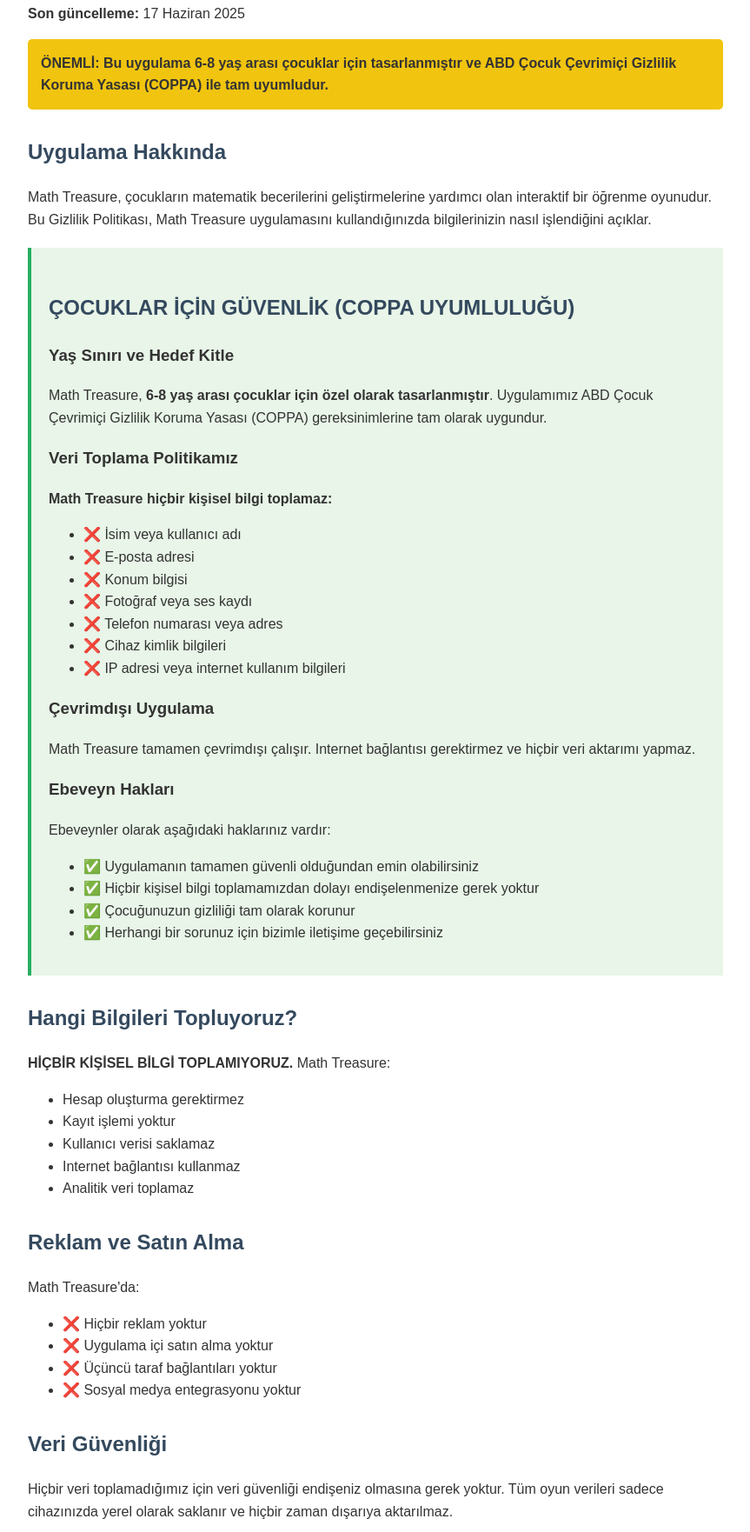
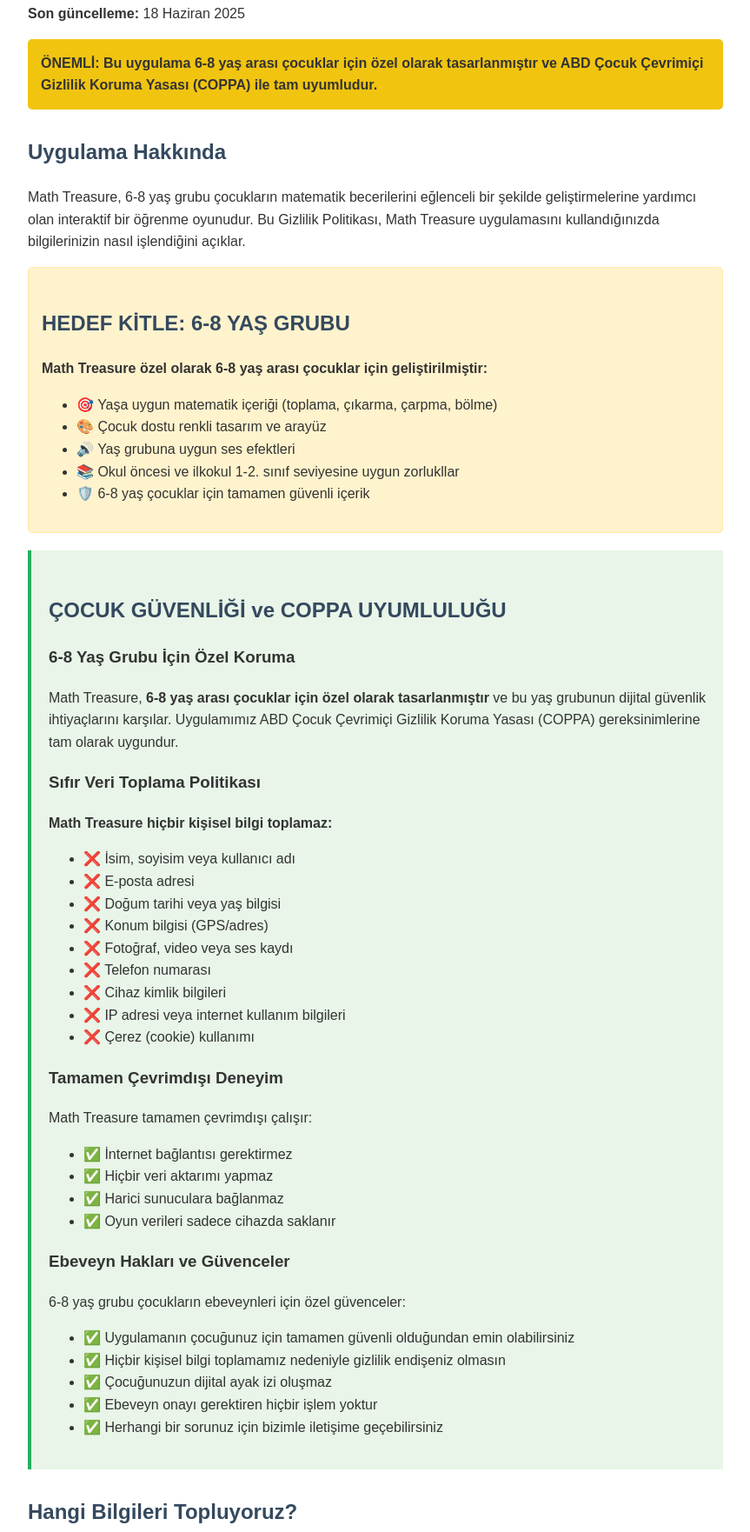
Before and after one commit to ismailtaktim/math-treasure-privacy, a plain HTML site: page index.html in a window 1280 px wide. Shown: the part 123-1885 px from the top of the page at 87% size, without its empty margins (208-1071 px from the left). Drawn offline with Linux system fonts and the light colour scheme.

Commit message:
Update index.html

```diff
--- a/index.html
+++ b/index.html
@@ -41,92 +41,146 @@
             border-radius: 5px;
             margin: 20px 0;
         }
+        .age-specific {
+            background-color: #fff3cd;
+            border: 1px solid #ffeaa7;
+            padding: 15px;
+            border-radius: 5px;
+            margin: 15px 0;
+        }
     </style>
 </head>
 <body>
 
 <h1>Math Treasure - Gizlilik Politikası</h1>
-<p><strong>Son güncelleme:</strong> 17 Haziran 2025</p>
+<p><strong>Son güncelleme:</strong> 18 Haziran 2025</p>
 
 <div class="highlight">
-ÖNEMLİ: Bu uygulama 6-8 yaş arası çocuklar için tasarlanmıştır ve ABD Çocuk Çevrimiçi Gizlilik Koruma Yasası (COPPA) ile tam uyumludur.
+ÖNEMLİ: Bu uygulama 6-8 yaş arası çocuklar için özel olarak tasarlanmıştır ve ABD Çocuk Çevrimiçi Gizlilik Koruma Yasası (COPPA) ile tam uyumludur.
 </div>
 
 <h2>Uygulama Hakkında</h2>
-<p>Math Treasure, çocukların matematik becerilerini geliştirmelerine yardımcı olan interaktif bir öğrenme oyunudur. Bu Gizlilik Politikası, Math Treasure uygulamasını kullandığınızda bilgilerinizin nasıl işlendiğini açıklar.</p>
+<p>Math Treasure, 6-8 yaş grubu çocukların matematik becerilerini eğlenceli bir şekilde geliştirmelerine yardımcı olan interaktif bir öğrenme oyunudur. Bu Gizlilik Politikası, Math Treasure uygulamasını kullandığınızda bilgilerinizin nasıl işlendiğini açıklar.</p>
+
+<div class="age-specific">
+<h2>HEDEF KİTLE: 6-8 YAŞ GRUBU</h2>
+<p><strong>Math Treasure özel olarak 6-8 yaş arası çocuklar için geliştirilmiştir:</strong></p>
+<ul>
+    <li>🎯 Yaşa uygun matematik içeriği (toplama, çıkarma, çarpma, bölme)</li>
+    <li>🎨 Çocuk dostu renkli tasarım ve arayüz</li>
+    <li>🔊 Yaş grubuna uygun ses efektleri</li>
+    <li>📚 Okul öncesi ve ilkokul 1-2. sınıf seviyesine uygun zorlukllar</li>
+    <li>🛡️ 6-8 yaş çocuklar için tamamen güvenli içerik</li>
+</ul>
+</div>
 
 <div class="coppa-section">
-<h2>ÇOCUKLAR İÇİN GÜVENLİK (COPPA UYUMLULUĞU)</h2>
+<h2>ÇOCUK GÜVENLİĞİ ve COPPA UYUMLULUĞU</h2>
 
-<h3>Yaş Sınırı ve Hedef Kitle</h3>
-<p>Math Treasure, <strong>6-8 yaş arası çocuklar için özel olarak tasarlanmıştır</strong>. Uygulamımız ABD Çocuk Çevrimiçi Gizlilik Koruma Yasası (COPPA) gereksinimlerine tam olarak uygundur.</p>
+<h3>6-8 Yaş Grubu İçin Özel Koruma</h3>
+<p>Math Treasure, <strong>6-8 yaş arası çocuklar için özel olarak tasarlanmıştır</strong> ve bu yaş grubunun dijital güvenlik ihtiyaçlarını karşılar. Uygulamımız ABD Çocuk Çevrimiçi Gizlilik Koruma Yasası (COPPA) gereksinimlerine tam olarak uygundur.</p>
 
-<h3>Veri Toplama Politikamız</h3>
+<h3>Sıfır Veri Toplama Politikası</h3>
 <p><strong>Math Treasure hiçbir kişisel bilgi toplamaz:</strong></p>
 <ul>
-    <li>❌ İsim veya kullanıcı adı</li>
+    <li>❌ İsim, soyisim veya kullanıcı adı</li>
     <li>❌ E-posta adresi</li>
-    <li>❌ Konum bilgisi</li>
-    <li>❌ Fotoğraf veya ses kaydı</li>
-    <li>❌ Telefon numarası veya adres</li>
+    <li>❌ Doğum tarihi veya yaş bilgisi</li>
+    <li>❌ Konum bilgisi (GPS/adres)</li>
+    <li>❌ Fotoğraf, video veya ses kaydı</li>
+    <li>❌ Telefon numarası</li>
     <li>❌ Cihaz kimlik bilgileri</li>
     <li>❌ IP adresi veya internet kullanım bilgileri</li>
+    <li>❌ Çerez (cookie) kullanımı</li>
 </ul>
 
-<h3>Çevrimdışı Uygulama</h3>
-<p>Math Treasure tamamen çevrimdışı çalışır. Internet bağlantısı gerektirmez ve hiçbir veri aktarımı yapmaz.</p>
+<h3>Tamamen Çevrimdışı Deneyim</h3>
+<p>Math Treasure tamamen çevrimdışı çalışır:</p>
+<ul>
+    <li>✅ İnternet bağlantısı gerektirmez</li>
+    <li>✅ Hiçbir veri aktarımı yapmaz</li>
+    <li>✅ Harici sunuculara bağlanmaz</li>
+    <li>✅ Oyun verileri sadece cihazda saklanır</li>
+</ul>
 
-<h3>Ebeveyn Hakları</h3>
-<p>Ebeveynler olarak aşağıdaki haklarınız vardır:</p>
+<h3>Ebeveyn Hakları ve Güvenceler</h3>
+<p>6-8 yaş grubu çocukların ebeveynleri için özel güvenceler:</p>
 <ul>
-    <li>✅ Uygulamanın tamamen güvenli olduğundan emin olabilirsiniz</li>
-    <li>✅ Hiçbir kişisel bilgi toplamamızdan dolayı endişelenmenize gerek yoktur</li>
-    <li>✅ Çocuğunuzun gizliliği tam olarak korunur</li>
+    <li>✅ Uygulamanın çocuğunuz için tamamen güvenli olduğundan emin olabilirsiniz</li>
+    <li>✅ Hiçbir kişisel bilgi toplamamız nedeniyle gizlilik endişeniz olmasın</li>
+    <li>✅ Çocuğunuzun dijital ayak izi oluşmaz</li>
+    <li>✅ Ebeveyn onayı gerektiren hiçbir işlem yoktur</li>
     <li>✅ Herhangi bir sorunuz için bizimle iletişime geçebilirsiniz</li>
 </ul>
 </div>
 
 <h2>Hangi Bilgileri Topluyoruz?</h2>
-<p><strong>HİÇBİR KİŞİSEL BİLGİ TOPLAMIYORUZ.</strong> Math Treasure:</p>
+<p><strong>SIFIR KİŞİSEL BİLGİ TOPLAMA POLİTİKASI</strong></p>
+<p>Math Treasure:</p>
 <ul>
-    <li>Hesap oluşturma gerektirmez</li>
-    <li>Kayıt işlemi yoktur</li>
-    <li>Kullanıcı verisi saklamaz</li>
-    <li>Internet bağlantısı kullanmaz</li>
-    <li>Analitik veri toplamaz</li>
+    <li>❌ Hesap oluşturma gerektirmez</li>
+    <li>❌ Kayıt işlemi yoktur</li>
+    <li>❌ Kullanıcı profili oluşturmaz</li>
+    <li>❌ İnternet bağlantısı kullanmaz</li>
+    <li>❌ Analitik veri toplamaz</li>
+    <li>❌ Crash raporları göndermez</li>
+    <li>❌ Kullanım istatistikleri saklamaz</li>
 </ul>
 
-<h2>Reklam ve Satın Alma</h2>
-<p>Math Treasure'da:</p>
+<h2>Reklam ve Ticari İçerik</h2>
+<p>6-8 yaş grubu için güvenli ortam:</p>
 <ul>
     <li>❌ Hiçbir reklam yoktur</li>
     <li>❌ Uygulama içi satın alma yoktur</li>
     <li>❌ Üçüncü taraf bağlantıları yoktur</li>
     <li>❌ Sosyal medya entegrasyonu yoktur</li>
+    <li>❌ Harici web sitelerine yönlendirme yoktur</li>
+    <li>❌ İletişim formları yoktur</li>
 </ul>
 
 <h2>Veri Güvenliği</h2>
-<p>Hiçbir veri toplamadığımız için veri güvenliği endişeniz olmasına gerek yoktur. Tüm oyun verileri sadece cihazınızda yerel olarak saklanır ve hiçbir zaman dışarıya aktarılmaz.</p>
+<p>Hiçbir veri toplamadığımız için veri güvenliği endişeniz olmasına gerek yoktur. Tüm oyun verileri (seviye ilerlemesi, puan vb.) sadece cihazınızda yerel olarak saklanır ve hiçbir zaman dışarıya aktarılmaz.</p>
 
 <h2>Üçüncü Taraf Servisleri</h2>
-<p>Math Treasure hiçbir üçüncü taraf servisi kullanmaz. Tamamen bağımsız ve güvenli bir uygulamadır.</p>
+<p>Math Treasure hiçbir üçüncü taraf servisi kullanmaz:</p>
+<ul>
+    <li>❌ Analitik servisleri (Google Analytics vb.)</li>
+    <li>❌ Reklam ağları</li>
+    <li>❌ Sosyal medya SDK'ları</li>
+    <li>❌ Bulut depolama servisleri</li>
+    <li>❌ Crash reporting araçları</li>
+</ul>
+
+<h2>Yaş Uygunluk Beyanı</h2>
+<div class="age-specific">
+<p><strong>Math Treasure, 6-8 yaş grubu çocuklar için uygun içerik sunar:</strong></p>
+<ul>
+    <li>🎯 Yaşa uygun matematik problemleri</li>
+    <li>🎨 Çocuk dostu görsel tasarım</li>
+    <li>🚫 Şiddet içeriği yoktur</li>
+    <li>🚫 Korku unsurları yoktur</li>
+    <li>🚫 Uygunsuz içerik yoktur</li>
+    <li>🎓 Eğitsel değer önceliklidir</li>
+</ul>
+</div>
 
 <h2>Politika Güncellemeleri</h2>
-<p>Bu Gizlilik Politikasını zaman zaman güncelleyebiliriz. Önemli değişiklikler olduğunda sizi bilgilendireceğiz.</p>
+<p>Bu Gizlilik Politikasını zaman zaman güncelleyebiliriz. Önemli değişiklikler olduğunda app store açıklaması üzerinden sizi bilgilendireceğiz.</p>
 
 <div class="contact-info">
 <h2>İletişim</h2>
 <p>Bu Gizlilik Politikası hakkında sorularınız varsa, bizimle iletişime geçin:</p>
 <p><strong>E-posta:</strong> ismailtakim@gmail.com</p>
 <p><strong>Uygulama:</strong> Math Treasure</p>
+<p><strong>Hedef Yaş:</strong> 6-8 yaş grubu</p>
 <p><strong>Ülke:</strong> Türkiye</p>
 </div>
 
 <h2>COPPA Uyumluluk Beyanı</h2>
-<p>Math Treasure, ABD Federal Ticaret Komisyonu (FTC) tarafından uygulanan Çocuk Çevrimiçi Gizlilik Koruma Yasası (COPPA) gereksinimlerine tam olarak uygundur. 13 yaş altı çocuklardan hiçbir kişisel bilgi toplamayız ve ebeveyn onayı gerektiren hiçbir işlem yapmayız.</p>
+<p>Math Treasure, ABD Federal Ticaret Komisyonu (FTC) tarafından uygulanan Çocuk Çevrimiçi Gizlilik Koruma Yasası (COPPA) gereksinimlerine tam olarak uygundur. 13 yaş altı çocuklardan hiçbir kişisel bilgi toplamayız ve ebeveyn onayı gerektiren hiçbir işlem yapmayız. Bu uygulamada 6-8 yaş grubu çocuklar için özel koruma önlemleri alınmıştır.</p>
 
 <div class="highlight">
-Bu politika son olarak 17 Haziran 2025 tarihinde güncellenmiştir.
+Bu politika son olarak 18 Haziran 2025 tarihinde 6-8 yaş grubu için özel olarak güncellenmiştir.
 </div>
 
 </body>
```
